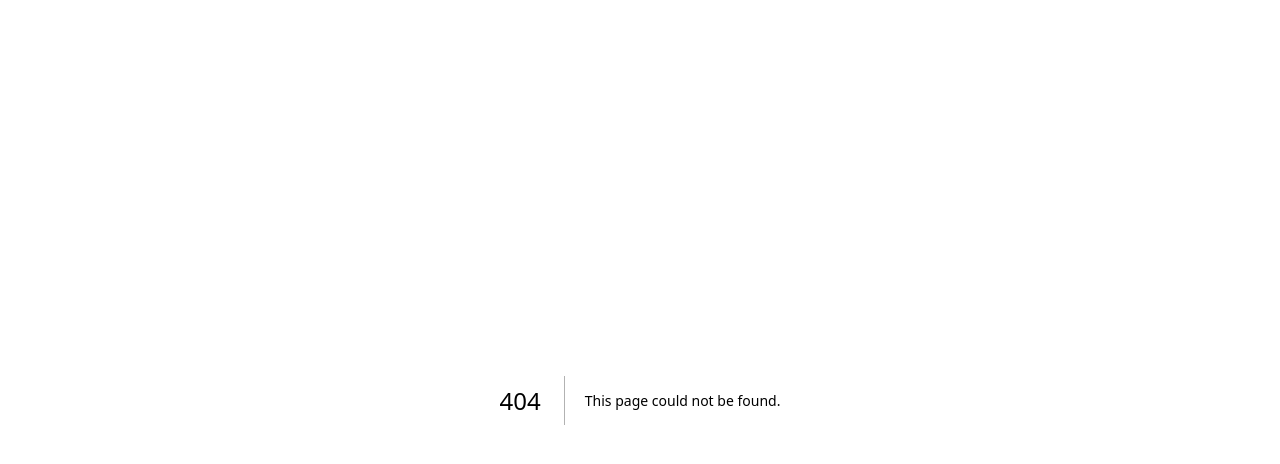
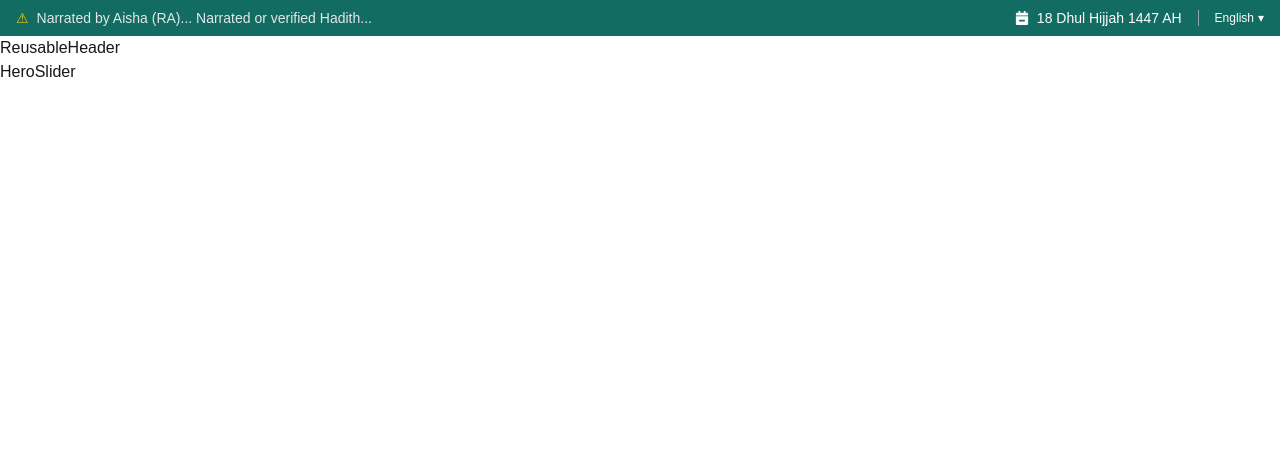
Before and after one commit to foysal41/hadya_portal, a Next.js app: page /1 in a window 1280 px wide. Before the commit this address had no page. Shown: the top 464 px of the page. Built offline with nearby package versions, Linux system fonts and the light colour scheme.

Commit message:
setup next js install react icon then setup the file and added a section is global top bar which is called Global utlity bar

```diff
--- a/package.json
+++ b/package.json
@@ -11,7 +11,8 @@
   "dependencies": {
     "next": "16.2.10",
     "react": "19.2.4",
-    "react-dom": "19.2.4"
+    "react-dom": "19.2.4",
+    "react-icons": "^5.7.0"
   },
   "devDependencies": {
     "@tailwindcss/postcss": "^4",
--- /dev/null
+++ b/src/app/[locale]/layout.tsx
@@ -0,0 +1,10 @@
+import {ReactNode} from 'react'
+
+export default function Layout ({children}:{
+    children:ReactNode;
+}
+) {
+    return<>
+        {children}
+    </>
+}
--- /dev/null
+++ b/src/app/[locale]/page.tsx
@@ -0,0 +1,13 @@
+import HeroSlider from "../features/home-hero/HeroSlider";
+import { GlobalUtilityBar } from "../shared/components/GlobalUtilityBar";
+import ReusableHeader from "../shared/components/ReusableHeader";
+
+export default function Page() {
+  return (
+    <>
+      <GlobalUtilityBar />
+      <ReusableHeader />
+      <HeroSlider />
+    </>
+  );
+}
--- /dev/null
+++ b/src/app/features/home-hero/HeroSlider.tsx
@@ -0,0 +1,9 @@
+import React from 'react'
+
+const HeroSlider = () => {
+  return (
+    <div>HeroSlider</div>
+  )
+}
+
+export default HeroSlider
--- /dev/null
+++ b/src/app/shared/components/GlobalUtilityBar.tsx
@@ -0,0 +1,45 @@
+import React from "react";
+import { FaCalendarMinus } from "react-icons/fa";
+
+const headingText = "Narrated by Aisha (RA)... Narrated or verified Hadith...";
+const hijriDate = "18 Dhul Hijjah 1447 AH";
+const textSize = "text-sm ";
+
+
+export const GlobalUtilityBar = () => {
+  return (
+    <div className="w-full bg-[#126C62] text-white">
+      {/* Flex two column */}
+      <div className="max-w-7xl mx-auto  px-4 py-2 md:flex justify-between items-center ">
+        {/* left  column */}
+        <div className={`flex items-center gap-2 ${textSize}`}>
+          <span className="text-yellow-400">⚠</span>
+          <p className=" whitespace-nowrap text-gray-200 ">{headingText}</p>
+        </div>
+
+        {/* Right  Column inside flex two column */}
+        <div className={`flex justify-start items-center gap-4 ${textSize}`}>
+          {/* flex: Hijri  Data */}
+          <div className="flex  justify-left items-center gap-2 ">
+            <span>
+              <FaCalendarMinus />
+            </span>
+            <span>{hijriDate}</span>
+          </div>
+
+          <div className="h-4 bg-gray-400 w-px"></div>
+
+          {/* Language */}
+          <div className="relative">
+            <button className="flex items-center gap-1 text-xs">
+              English
+              <span>▾</span>
+            </button>
+
+
+          </div>
+        </div>
+      </div>
+    </div>
+  );
+};
--- /dev/null
+++ b/src/app/shared/components/ReusableHeader.tsx
@@ -0,0 +1,9 @@
+import React from 'react'
+
+const ReusableHeader = () => {
+  return (
+    <div>ReusableHeader</div>
+  )
+}
+
+export default ReusableHeader
```
Also changed, not shown: 1 other file (tests, documents, lock files or other folders).
